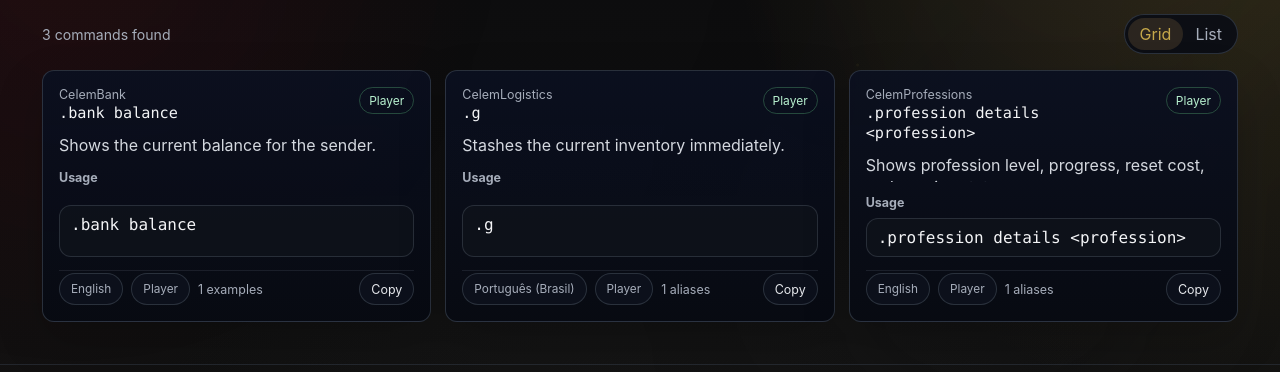
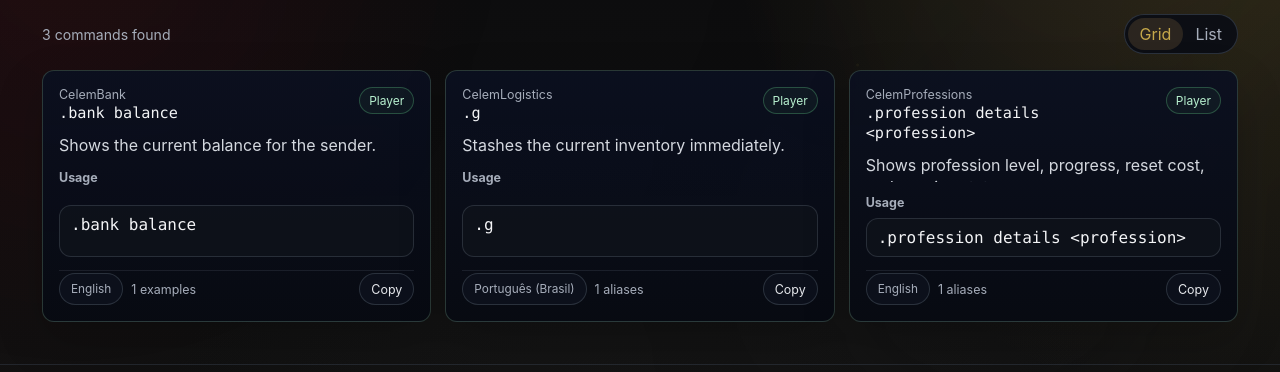
Before and after one commit to LuanTrindade95/CelemSite, an Angular app: page /commands in a window 1280 px wide. Shown: the part 399-771 px from the top of the page. Built offline with nearby package versions, Linux system fonts and the light colour scheme; no server answers.

Commit message:
fix(commands): distinguish player and admin variants visually (catalog/phase-3)

```diff
--- a/src/app/features/command-catalog/components/command-card/command-card.component.html
+++ b/src/app/features/command-catalog/components/command-card/command-card.component.html
@@ -1,10 +1,14 @@
-<article class="command-card" [class.command-card--list]="viewMode === 'list'">
+<article
+  class="command-card"
+  [class.command-card--list]="viewMode === 'list'"
+  [class.command-card--admin]="isAdminVariant()"
+  [class.command-card--player]="!isAdminVariant()">
   <header>
     <div>
       <p class="project">{{ command.projectName }}</p>
       <code [celemHighlightSearch]="command.command" [searchTerm]="searchTerm"></code>
     </div>
-    <span class="permission" [class.admin]="isAdminVariant()">{{ displayPermission() }}</span>
+    <span class="audience-badge" [class.audience-badge--admin]="isAdminVariant()">{{ displayAudienceLabel() }}</span>
   </header>
 
   <p class="description" [attr.title]="command.description">{{ command.description }}</p>
@@ -19,7 +23,6 @@
   <footer>
     <div class="meta">
       <span class="meta-pill">{{ displayLanguage(command.language) }}</span>
-      <span class="meta-pill">{{ displayPermission() }}</span>
       @if (metadataCountLabel(); as countLabel) {
         <span class="meta-count">{{ countLabel }}</span>
       }
--- a/src/app/features/command-catalog/components/command-card/command-card.component.scss
+++ b/src/app/features/command-catalog/components/command-card/command-card.component.scss
@@ -22,6 +22,22 @@
   border-color: rgba(107, 121, 144, 0.7);
   box-shadow: 0 20px 54px rgba(0, 0, 0, 0.24);
   transform: translateY(-1px);
+}
+
+.command-card--player {
+  border-color: rgba(67, 91, 80, 0.58);
+}
+
+.command-card--admin {
+  border-color: rgba(121, 93, 52, 0.62);
+  background:
+    linear-gradient(180deg, #0b1020f2, #070a12eb),
+    radial-gradient(circle at top right, rgba(200, 164, 93, 0.1), transparent 40%);
+}
+
+.command-card--admin:hover,
+.command-card--admin:focus-within {
+  border-color: rgba(200, 164, 93, 0.46);
 }
 
 .command-card--list {
@@ -71,18 +87,20 @@ header code {
   font-size: 0.95rem;
 }
 
-.permission {
+.audience-badge {
   max-width: 42%;
   padding: 5px 9px;
   border: 1px solid rgba(78, 155, 109, 0.42);
   border-radius: 999px;
+  background: rgba(78, 155, 109, 0.08);
   color: #b7f0cf;
   font-size: 0.75rem;
   text-align: right;
 }
 
-.permission.admin {
+.audience-badge--admin {
   border-color: rgba(211, 138, 50, 0.62);
+  background: rgba(200, 164, 93, 0.09);
   color: #f4cf9d;
 }
 
@@ -169,7 +187,7 @@ footer {
     display: grid;
   }
 
-  .permission {
+  .audience-badge {
     max-width: 100%;
     width: fit-content;
     text-align: left;
--- a/src/app/features/command-catalog/components/command-card/command-card.component.ts
+++ b/src/app/features/command-catalog/components/command-card/command-card.component.ts
@@ -1,5 +1,6 @@
 import { Component, Input, inject, signal } from '@angular/core';
 import {
+  CommandAudience,
   CommandCatalogItem,
   ViewMode,
   normalizeCommandAudience,
@@ -31,24 +32,32 @@ export class CommandCardComponent {
     return this.language.getDisplayName(languageCode);
   }
 
-  public displayPermission(): string {
+  public displayAudienceLabel(): string {
     const audience = resolveCommandAudience(this.command);
-    const explicitAudience = normalizeCommandAudience(this.command.audience);
-    const variantAudience = normalizeCommandAudience(this.command.variantLabel);
+    const variantLabel = this.command.variantLabel?.trim();
+    const variantAudience = normalizeCommandAudience(variantLabel);
 
-    if (!explicitAudience && !variantAudience && this.command.variantLabel?.trim()) {
-      return this.command.variantLabel;
+    if (variantLabel && (!variantAudience || variantAudience === audience)) {
+      return variantLabel;
     }
 
+    return this.fallbackAudienceLabel(audience);
+  }
+
+  public audience(): CommandAudience {
+    return resolveCommandAudience(this.command);
+  }
+
+  public isAdminVariant(): boolean {
+    return this.audience() === 'admin';
+  }
+
+  private fallbackAudienceLabel(audience: CommandAudience): string {
     if (audience === 'admin') {
       return this.text('adminCategory');
     }
 
     return this.text('playerCategory');
-  }
-
-  public isAdminVariant(): boolean {
-    return resolveCommandAudience(this.command) === 'admin';
   }
 
   public metadataCountLabel(): string | null {
```
Also changed, not shown: 1 other file (tests, documents, lock files or other folders).
